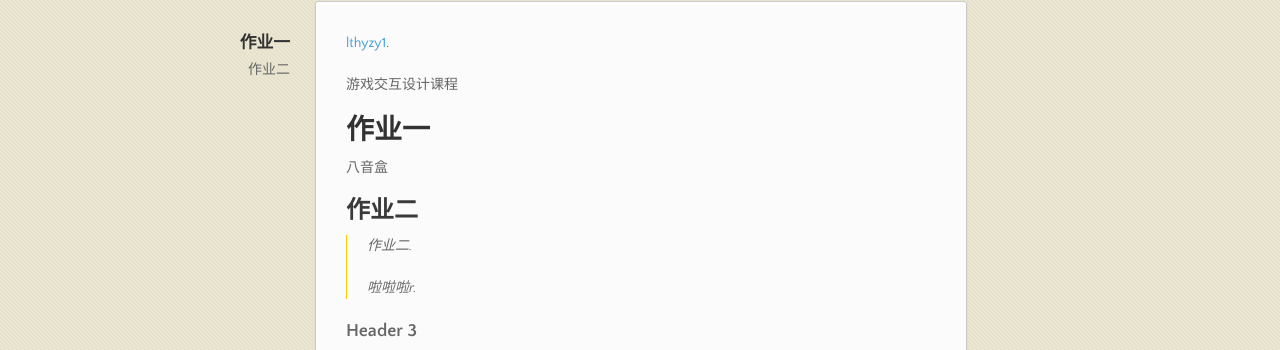
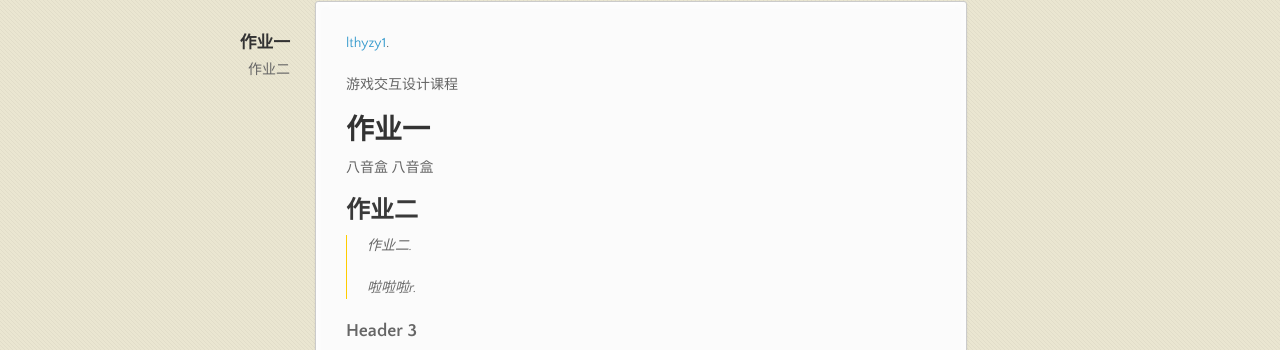
Before and after one commit to lthy/lthy.github.io, a Jekyll site: the page built from index.md, in a window 1280 px wide and 900 px high. Shown: the part 189-539 px from the top of the window. Built offline with Jekyll 4.4.1, drawn with Linux system fonts in a browser that asks for light colours; nearby versions of some CDN libraries.

Commit message:
Update index.md

```diff
--- a/index.md
+++ b/index.md
@@ -9,6 +9,7 @@ layout: default
 
 # [](#header-1)作业一
 
+八音盒
 八音盒
 
 ## [](#header-2)作业二
```
